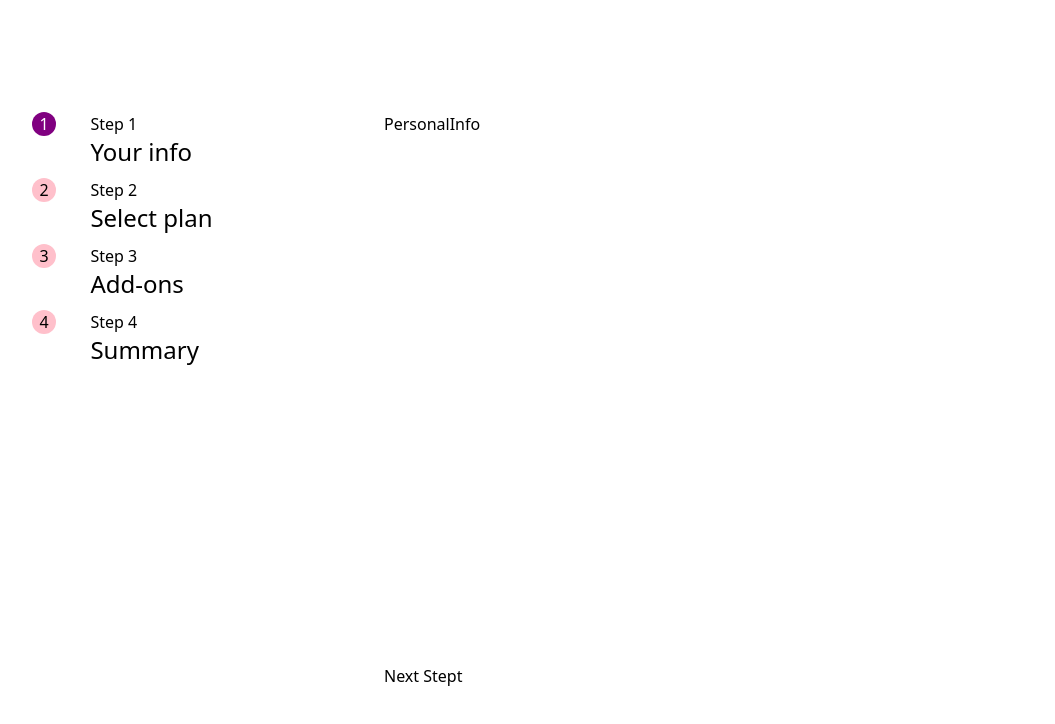
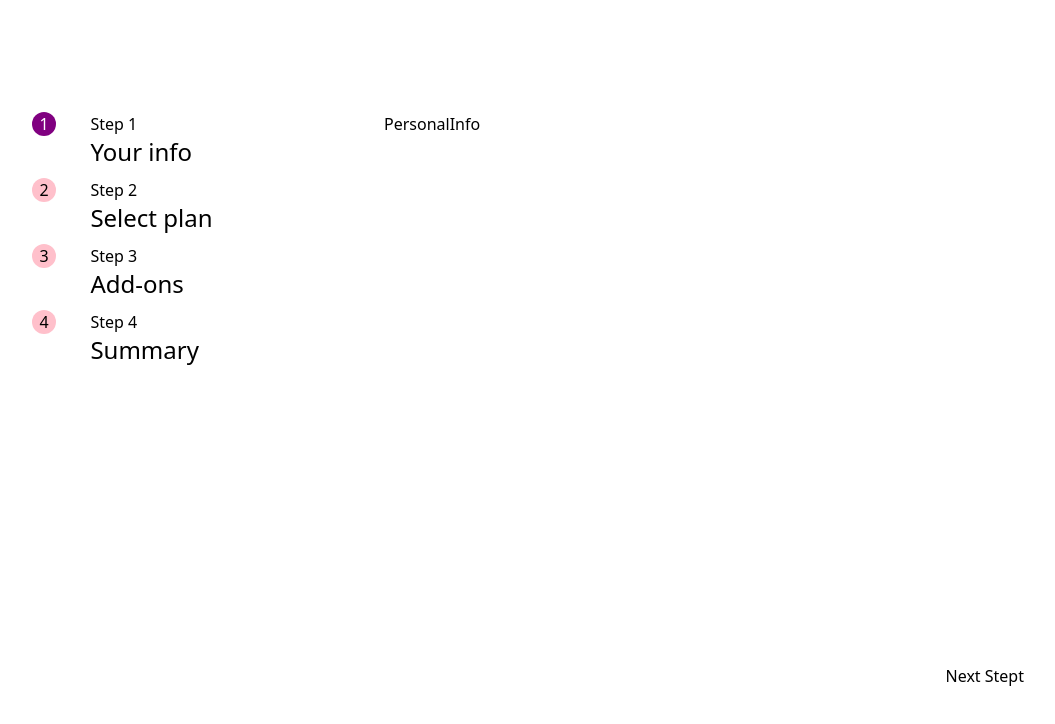
Before and after one commit to itksweb/multi-step-form-react, a React (Vite) app: page / in a window 1280 px wide. Shown: the top 724 px of the page, without its empty margins (112-1167 px from the left). Built offline with nearby package versions, Linux system fonts and the light colour scheme.

Commit message:
Next button positioned properly

```diff
--- a/src/App.jsx
+++ b/src/App.jsx
@@ -40,7 +40,7 @@ const App = () => {
           {step === 3 && <AddOns setAddons={setAddons} isMonthly={isMonthly} />}
           {step === 4 && <Summary isMonthly={isMonthly}  changePlan={changePlan} />}
         </div>
-        <div className="btns flex justify-between">
+        <div className={`btns flex ${step ===1 ?"justify-end":"justify-between"}`}>
           {step !== 1 && <button className="btn" onClick={prevStep}>Go Back</button>}
           <button className="btn" onClick={nextStep} >{step === 4 ? "Confirm":"Next Step"}t</button>
         </div>
```
